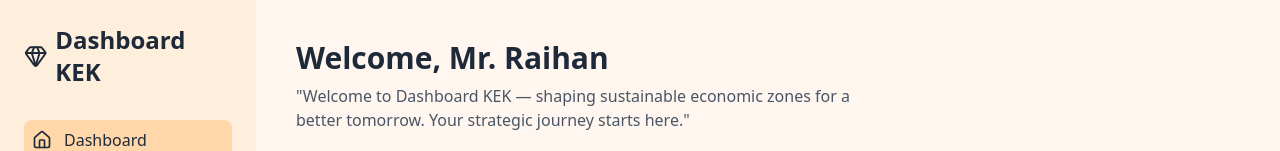
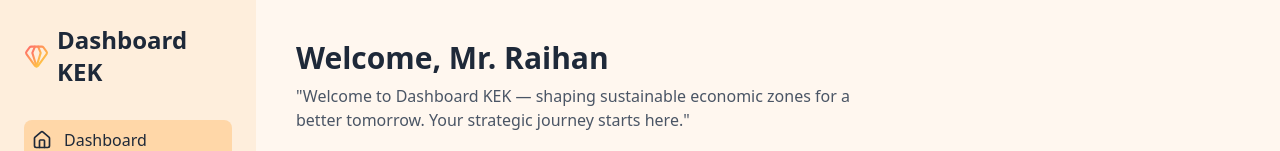
Before and after one commit to chuboot/dashkek-r, a React (Vite) app: page /dashboard in a window 1280 px wide. Shown: the top 151 px of the page. Built offline with nearby package versions, Linux system fonts and the light colour scheme; no server answers; sample sign-in values are in the browser's storage.

Commit message:
add fitur kesehatan diprofile PU, hanya deteksi PU sektor kesehatan

```diff
--- /dev/null
+++ b/src/components/KesehatanDetail.jsx
@@ -0,0 +1,22 @@
+// components/KesehatanDetail.js
+import React from 'react';
+
+const KesehatanDetail = ({ data }) => {
+  return (
+    <div className="bg-white shadow-md rounded-xl p-4 mt-4">
+      <h3 className="text-lg font-bold mb-2">Detail Kesehatan</h3>
+      <div className="grid grid-cols-2 gap-4">
+        {/* <div><strong>Jumlah Pasien:</strong> {data.jumlahPasien}</div>
+        <div><strong>Jumlah SDM:</strong> {data.jumlahSDM}</div>
+        <div><strong>Jumlah Layanan:</strong> {data.jumlahLayanan}</div>
+        <div><strong>BOR:</strong> {data.bor}%</div> */}
+        <div><strong>Jumlah Pasien:</strong> 1232</div>
+        <div><strong>Jumlah SDM:</strong> 588</div>
+        <div><strong>Jumlah Layanan:</strong> 24</div>
+        <div><strong>BOR:</strong> 60%</div>
+      </div>
+    </div>
+  );
+};
+
+export default KesehatanDetail;
--- a/src/components/Sidebar.jsx
+++ b/src/components/Sidebar.jsx
@@ -31,9 +31,9 @@ export default function Sidebar() {
     <>
       {/* Mobile Top Bar */}
       <div className="md:hidden flex-col items-start justify-between bg-[#FEEEDC] p-4 shadow">
-       <div className="flex items-center">
-         <Gem />
-       </div>
+        <div className="flex items-center">
+          <Gem />
+        </div>
         <button onClick={toggleSidebar}>
           {isOpen ? <X className="w-6 h-6" /> : <Menu className="w-6 h-6" />}
         </button>
@@ -44,7 +44,18 @@ export default function Sidebar() {
         <div>
           {/* Desktop logo only */}
           <div className="items-center hidden md:flex mb-8">
-            <Gem />
+            <svg width="26" height="26" viewBox="0 0 24 24" fill="none">
+              <defs>
+                <linearGradient id="gradientStroke" x1="0" y1="0" x2="1" y2="1">
+                  <stop offset="0%" stopColor="#FF6B6B" />
+                  <stop offset="100%" stopColor="#FFD93D" />
+                </linearGradient>
+              </defs>
+              <Gem
+                stroke="url(#gradientStroke)"
+
+              />
+            </svg>
             <h1 className='text-2xl font-bold ml-2'>Dashboard KEK</h1>
           </div>
 
@@ -58,9 +69,8 @@ export default function Sidebar() {
                     navigate(path);
                     setIsOpen(false); // Close on mobile after navigation
                   }}
-                  className={`flex items-center w-full text-left p-2 rounded-lg transition-colors cursor-pointer ${
-                    isActive ? 'bg-orange-200' : 'bg-white hover:bg-orange-100'
-                  }`}
+                  className={`flex items-center w-full text-left p-2 rounded-lg transition-colors cursor-pointer ${isActive ? 'bg-orange-200' : 'bg-white hover:bg-orange-100'
+                    }`}
                 >
                   <Icon className="w-5 h-5 mr-3" />
                   {label}
--- a/src/pages/DetailPelakuUsaha.jsx
+++ b/src/pages/DetailPelakuUsaha.jsx
@@ -3,6 +3,7 @@ import { useParams, Link } from 'react-router-dom';
 import Sidebar from '../components/Sidebar';
 import Breadcrumb from '../components/Breadcrumb';
 import {  ChartNoAxesCombined, Layers, Factory, CircleUserRound, RulerDimensionLine, LayoutGrid } from "lucide-react";
+import KesehatanDetail from '../components/KesehatanDetail';
 
 const DetailPelakuUsaha = () => {
   const { areaId, nama } = useParams();
@@ -100,6 +101,16 @@ const DetailPelakuUsaha = () => {
                 </div>
               </div>
             </div>
+            {/* Khusus untuk sektor Kesehatan */}
+      {headers.Sektor === "Kesehatan" && (
+        <KesehatanDetail data={detail} />
+      )}
+      {/* Cek apakah sektor adalah 'Kesehatan' */}
+       {/* {
+        headers.Sektor === "Kesehatan"
+          ? <h1>ini sektor kesehatan</h1>
+          : <h1>ini bukan sektor kesehatan</h1>
+      } */}
             {/* Description Section */}
             <div className="p-4 md:p-6 border-b border-gray-200">
               <h2 className="text-xl font-semibold text-gray-700 mb-4 flex items-center">
```
